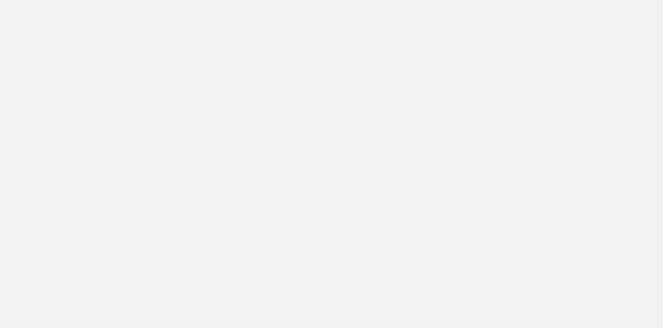
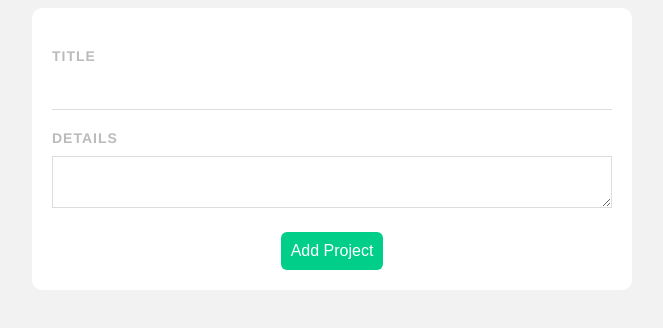
Before and after one commit to Vuckosm91/project-planner, a Vue app: page /add in a window 1280 px wide. Before the commit this address had no page. Shown: the top 328 px of the page, without its empty margins (308-971 px from the left). Built offline with nearby package versions, Linux system fonts and the light colour scheme.

Commit message:
add new project form

```diff
--- a/src/router/index.js
+++ b/src/router/index.js
@@ -1,5 +1,6 @@
 import { createRouter, createWebHistory } from 'vue-router'
 import HomeView from '../views/HomeView.vue'
+import AddProject from '@/views/AddProject.vue'
 
 const routes = [
   {
@@ -7,6 +8,11 @@
     name: 'home',
     component: HomeView
   },
+  {
+    path: '/add',
+    name: 'AddProject',
+    component: AddProject
+  }
 
 ]
 
--- /dev/null
+++ b/src/views/AddProject.vue
@@ -0,0 +1,68 @@
+@<template>
+  <form @submit.prevent="handleSubmit">
+    <label>Title</label>
+    <input type="text" v-model="title" required>
+    <label>Details</label>
+    <textarea v-model="details" required></textarea>
+    <button>Add Project</button>
+  </form>
+</template>
+
+<script>
+export default {
+    data() {
+        return {
+            title: "",
+            details: ""
+        }
+    },
+    methods: {
+        handleSubmit() {
+            console.log(this.title, this.details)
+        }
+    }
+}
+</script>
+
+<style>
+
+form {
+    background: white;
+    padding: 20px;
+    border-radius: 10px;
+}
+label {
+    display: block;
+    color: #bbb;
+    text-transform: uppercase;
+    font-size: 14px;
+    font-weight: bold;
+    letter-spacing: 1px;
+    margin: 20px 0 10px 0;
+}
+input {
+    padding: 10px;
+    border: 0;
+    border-bottom: 1px solid #ddd;
+    width: 100%;
+    box-sizing: border-box;
+}
+textarea {
+    border: 1px solid #ddd;
+    padding: 10px;
+    width: 100%;
+    box-sizing: border-box;
+}
+form button {
+    display: block;
+    margin: 20px auto 0;
+    background: #00ce89;
+    color: white;
+    padding: 10px;
+    border: 0;
+    border-radius: 6px;
+    font-size: 16px;
+    cursor: pointer;
+}
+
+</style>
```
